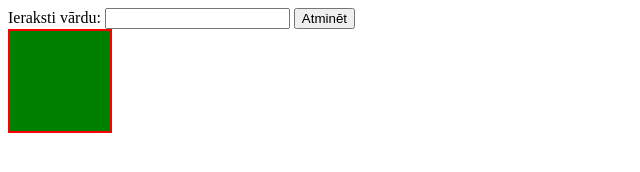
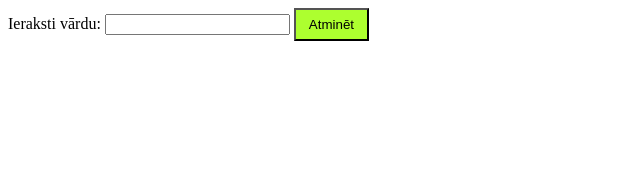
Before and after one commit to jekabsatvtdt/vardsuzvards, a plain HTML site: page index.html in a window 1280 px wide. Shown: the whole page, without its empty margins (0-640 px from the left). Drawn offline with Linux system fonts and the light colour scheme.

Commit message:
Poag ulzabota, pamēģini uspiest

```diff
--- a/style.css
+++ b/style.css
@@ -1,9 +1,8 @@
-.cube {
-  width: 100px;
-  height: 100px;
-  background-color: green;
+button {
+  background-color: greenyellow;
+  padding: 7px 13px;
 }
 
-.border {
-  border: 2px solid red;
+button:hover {
+  display: none;
 }
```
